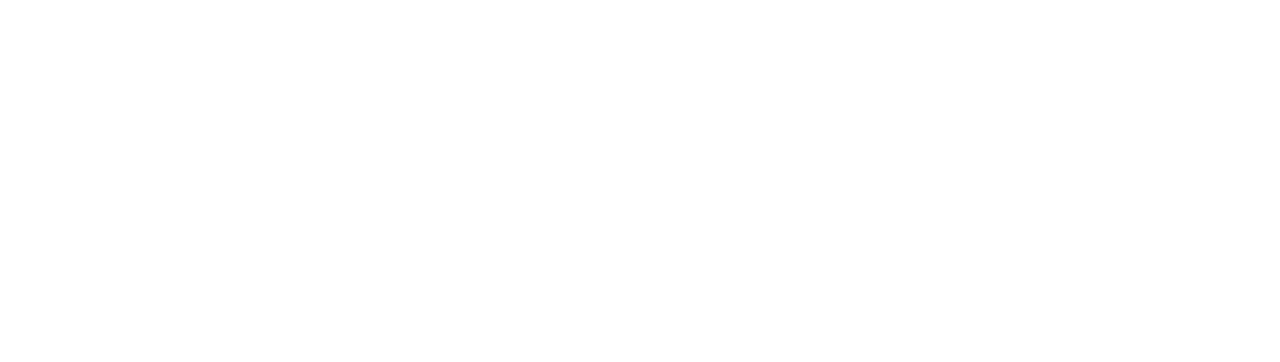
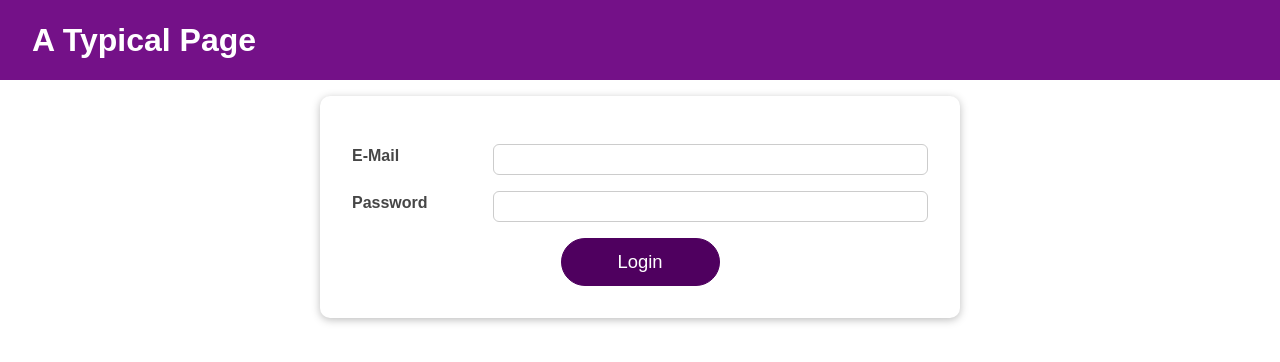
Before and after one commit to David-EstradaSD/React_auth_miniproject, a React (Create React App) app in the folder auth_miniproject/: page / in a window 1280 px wide. Shown: the top 362 px of the page. Built offline with nearby package versions, Linux system fonts and the light colour scheme.

Commit message:
Complete mini project

```diff
--- a/auth_miniproject/package.json
+++ b/auth_miniproject/package.json
@@ -12,7 +12,7 @@
     "web-vitals": "^0.2.4"
   },
   "scripts": {
-    "start": "react-scripts start",
+    "start": "PORT=3001 react-scripts start",
     "build": "react-scripts build",
     "test": "react-scripts test",
     "eject": "react-scripts eject"
--- a/auth_miniproject/src/components/Login/Login.js
+++ b/auth_miniproject/src/components/Login/Login.js
@@ -1,29 +1,30 @@
-import React, { useState, useEffect, useReducer, useContext } from 'react';
+import React, { useState, useEffect, useReducer, useContext, useRef } from "react";
 
-import Card from '../UI/Card/Card';
-import classes from './Login.module.css';
-import Button from '../UI/Button/Button';
-import AuthContext from '../../store/auth-context';
+import Card from "../UI/Card/Card";
+import classes from "./Login.module.css";
+import Button from "../UI/Button/Button";
+import AuthContext from "../../store/auth-context";
+import Input from "../UI/Input/Input";
 
-const emailReducer = (state, action) => { // This is our Reducer function. What we dispatch as an "action" will be an object per what we define in our dispatch function below
-  if (action.type === 'USER_INPUT') {
-    return { value: action.val, isValid: action.val.includes('@') };
+const emailReducer = (state, action) => {
+  // This is our Reducer function. What we dispatch as an "action" will be an object per what we define in our dispatch function below
+  if (action.type === "USER_INPUT") {
+    return { value: action.val, isValid: action.val.includes("@") };
   }
-  if (action.type === 'INPUT_BLUR') {
-    return { value: state.value, isValid: state.value.includes('@') };
+  if (action.type === "INPUT_BLUR") {
+    return { value: state.value, isValid: state.value.includes("@") };
   }
-  return {value: '', isValid: false};
-};  // this reducer function is outside the component function since we won't need any data generated inside the compnoent function
+  return { value: "", isValid: false };
+}; // this reducer function is outside the component function since we won't need any data generated inside the compnoent function
 
 const passwordReducer = (state, action) => {
-  if (action.type === 'USER_INPUT') {
+  if (action.type === "USER_INPUT") {
     return { value: action.val, isValid: action.val.trim().length > 6 };
   }
-  if (action.type === 'INPUT_BLUR') {
+  if (action.type === "INPUT_BLUR") {
     return { value: state.value, isValid: state.value.trim().length > 6 };
   }
-  return {value: '', isValid: false};
-
+  return { value: "", isValid: false };
 };
 
 const Login = (props) => {
@@ -34,21 +35,25 @@
   const [formIsValid, setFormIsValid] = useState(false);
 
   const [emailState, dispatchEmail] = useReducer(emailReducer, {
-    value: '',
-    isValid: null});
+    value: "",
+    isValid: null,
+  });
 
   const [passwordState, dispatchPassword] = useReducer(passwordReducer, {
-    value: '',
+    value: "",
     isValid: null,
   });
 
   const authContext = useContext(AuthContext);
 
+  const emailInputRef = useRef();
+  const passwordInputRef = useRef();
+
   useEffect(() => {
-    console.log('Effect running');
+    console.log("Effect running");
 
     return () => {
-        console.log('EFFECT CLEANUP');
+      console.log("EFFECT CLEANUP");
     };
   }, []);
 
@@ -58,21 +63,22 @@
 
   useEffect(() => {
     const identifier = setTimeout(() => {
-      console.log('Checking form vailidity')
-      setFormIsValid(emailIsValid && passwordIsValid
+      console.log("Checking form vailidity");
+      setFormIsValid(
+        emailIsValid && passwordIsValid
         // now that setFormIsValid is inside useEffect, this will run with the latest state values!
         // this will run with every state update that React returns
       );
     }, 500); // our timeout duration is 5 millaseconds
 
     return () => {
-      console.log('CLEANUP')
+      console.log("CLEANUP");
       clearTimeout(identifier);
     };
   }, [emailIsValid, passwordIsValid]);
 
   const emailChangeHandler = (event) => {
-    dispatchEmail({type: 'USER_INPUT', val: event.target.value});
+    dispatchEmail({ type: "USER_INPUT", val: event.target.value });
     // dispatchEmail is our "dispatch" function for our useReducer
     // this has some identifier with all caps by convention and an extra payload (in this case, the value the user entered as "val")
 
@@ -82,58 +88,55 @@
   };
 
   const passwordChangeHandler = (event) => {
-    dispatchPassword({type: 'USER_INPUT', val: event.target.value})
+    dispatchPassword({ type: "USER_INPUT", val: event.target.value });
 
-    setFormIsValid(emailState.isValid && event.target.value.trim().length > 6
-    );
+    setFormIsValid(emailState.isValid && event.target.value.trim().length > 6);
   };
 
   const validateEmailHandler = () => {
-    dispatchEmail({type: 'INPUT_BLUR'})
+    dispatchEmail({ type: "INPUT_BLUR" });
   };
 
   const validatePasswordHandler = () => {
-    dispatchPassword({type: 'INPUT_BLUR'});
+    dispatchPassword({ type: "INPUT_BLUR" });
   };
 
   const submitHandler = (event) => {
     event.preventDefault();
+    if (formIsValid) {
       authContext.onLogin(emailState.value, passwordState.value);
+    } else if (!emailIsValid) { // if the user presses "Submit" without filling out the appropraite form field, the cursor will go to the incomplete form field
+      emailInputRef.current.activate(); // we use our
+    } else {
+      passwordInputRef.current.activate();
+    }
   };
 
   return (
     <Card className={classes.login}>
       <form onSubmit={submitHandler}>
-        <div
-          className={`${classes.control} ${
-            emailState.isValid === false ? classes.invalid : ''
-          }`}
-        >
-          <label htmlFor="email">E-Mail</label>
-          <input
+        <Input
+          ref={emailInputRef}
+          id="email"
+          label="E-Mail"
           type="email"
-            id="email"
+          isValid={emailIsValid}
           value={emailState.value}
           onChange={emailChangeHandler}
           onBlur={validateEmailHandler}
         />
-        </div>
-        <div
-          className={`${classes.control} ${
-            passwordState.isValid === false ? classes.invalid : ''
-          }`}
-        >
-          <label htmlFor="password">Password</label>
-          <input
+        <Input
+          ref={passwordInputRef}
+          id="password"
+          label="Password"
           type="password"
-            id="password"
+          isValid={passwordIsValid}
           value={passwordState.value}
           onChange={passwordChangeHandler}
           onBlur={validatePasswordHandler}
         />
-        </div>
         <div className={classes.actions}>
-          <Button type="submit" className={classes.btn} disabled={!formIsValid}>
+          <Button type="submit" className={classes.btn} >
             Login
           </Button>
         </div>
--- a/auth_miniproject/src/components/Login/Login.module.css
+++ b/auth_miniproject/src/components/Login/Login.module.css
@@ -5,52 +5,6 @@
   padding: 2rem;
 }
 
-.control {
-  margin: 1rem 0;
-  display: flex;
-  align-items: stretch;
-  flex-direction: column;
-}
-
-.control label,
-.control input {
-  display: block;
-}
-
-.control label {
-  font-weight: bold;
-  flex: 1;
-  color: #464646;
-  margin-bottom: 0.5rem;
-}
-
-.control input {
-  flex: 3;
-  font: inherit;
-  padding: 0.35rem 0.35rem;
-  border-radius: 6px;
-  border: 1px solid #ccc;
-}
-
-.control input:focus {
-  outline: none;
-  border-color: #4f005f;
-  background: #f6dbfc;
-}
-
-.control.invalid input {
-  border-color: red;
-  background: #fbdada;
-}
-
 .actions {
   text-align: center;
 }
-
-@media (min-width: 768px) {
-  .control {
-    align-items: center;
-    flex-direction: row;
-  }
-
-}
--- /dev/null
+++ b/auth_miniproject/src/components/UI/Input/Input.js
@@ -0,0 +1,38 @@
+import React, { useRef, useImperativeHandle } from "react";
+// we can directly call or manipulating something in the component dynamically with useImperativeHandle ( not common )
+
+import classes from "./Input.module.css";
+
+const Input = React.forwardRef((props, ref) => {
+  const inputRef = useRef();
+
+  const focus = () => {
+    inputRef.current.focus();
+  };
+
+  useImperativeHandle(ref, () => {
+    return {
+      activate: focus, // here i am exposing this activate function which points to focus() method
+    };
+  });
+
+  return (
+    <div
+      className={`${classes.control} ${
+        props.isValid === false ? classes.invalid : ""
+      }`}
+    >
+      <label htmlFor={props.id}>{props.label}</label>
+      <input
+        ref={inputRef}
+        type={props.type}
+        id={props.id}
+        value={props.value}
+        onChange={props.onChange}
+        onBlur={props.onBlur}
+      />
+    </div>
+  );
+});
+
+export default Input;
--- /dev/null
+++ b/auth_miniproject/src/components/UI/Input/Input.module.css
@@ -0,0 +1,45 @@
+.control {
+    margin: 1rem 0;
+    display: flex;
+    align-items: stretch;
+    flex-direction: column;
+  }
+
+  .control label,
+  .control input {
+    display: block;
+  }
+
+  .control label {
+    font-weight: bold;
+    flex: 1;
+    color: #464646;
+    margin-bottom: 0.5rem;
+  }
+
+  .control input {
+    flex: 3;
+    font: inherit;
+    padding: 0.35rem 0.35rem;
+    border-radius: 6px;
+    border: 1px solid #ccc;
+  }
+
+  .control input:focus {
+    outline: none;
+    border-color: #4f005f;
+    background: #f6dbfc;
+  }
+
+  .control.invalid input {
+    border-color: red;
+    background: #fbdada;
+  }
+
+  @media (min-width: 768px) {
+    .control {
+      align-items: center;
+      flex-direction: row;
+    }
+
+  }
--- a/auth_miniproject/src/store/auth-context.js
+++ b/auth_miniproject/src/store/auth-context.js
@@ -40,7 +40,7 @@
         onLogout: logoutHandler,
         onLogin: loginHandler,
       }}>
-      {PaymentResponse.children}
+      {props.children}
     </AuthContext.Provider>
   );
 };
```
Lines whose indentation alone changed are shown as unchanged.
